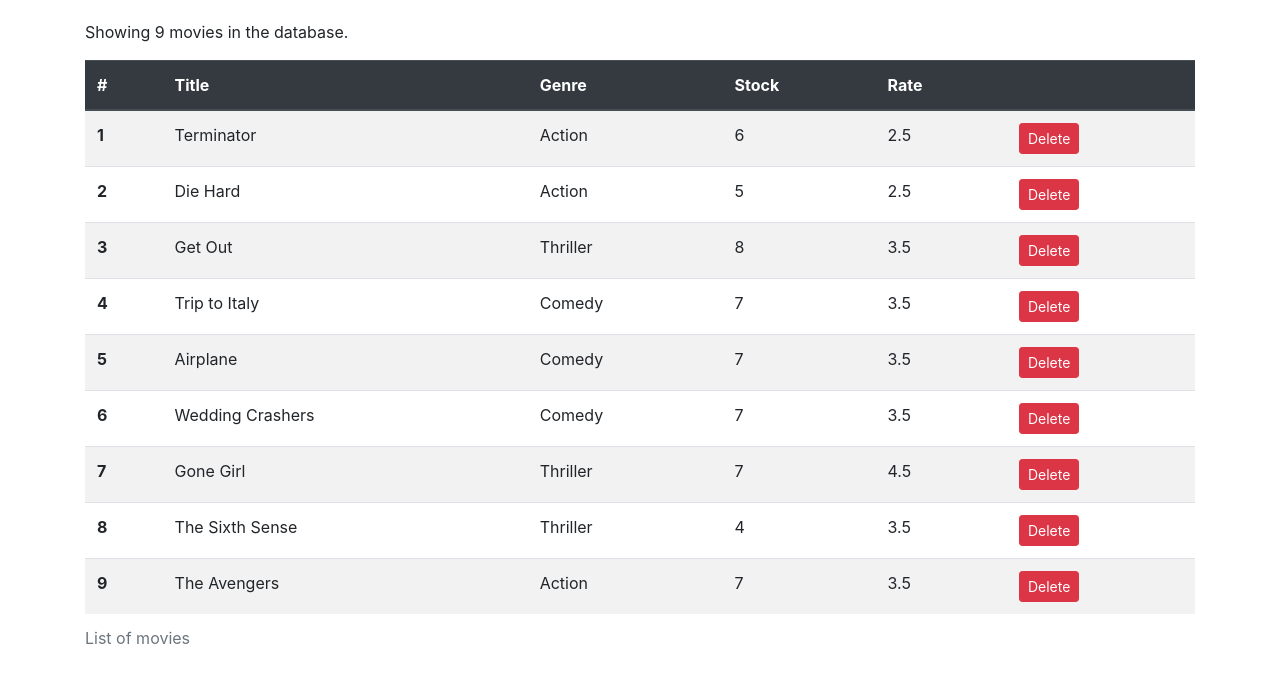
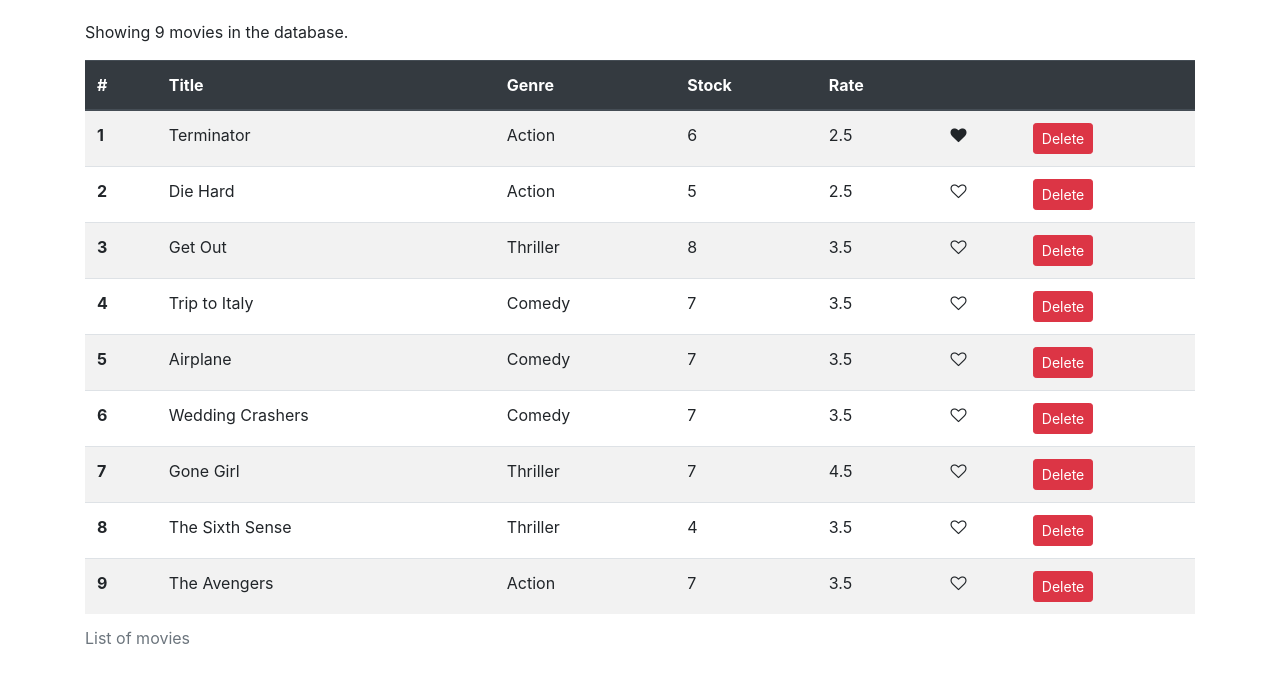
Before and after one commit to aminsoheyli/JavaScript-Projects, a React (Create React App) app: page / in a window 1280 px wide. Shown: the top 682 px of the page. Built offline with nearby package versions, Linux system fonts and the light colour scheme.

Commit message:
Add Like component

```diff
--- /dev/null
+++ b/src/components/common/like.jsx
@@ -0,0 +1,14 @@
+import React, { Component, Fragment } from "react";
+
+const Like = (props) => {
+  const classes = props.liked ? "fa fa-heart" : "fa fa-heart-o";
+  return (
+    <i
+      onClick={props.onClick}
+      style={{ cursor: "pointer" }}
+      className={classes}
+      aria-hidden="true"
+    ></i>
+  );
+};
+export default Like;
--- a/src/components/movies.jsx
+++ b/src/components/movies.jsx
@@ -1,19 +1,27 @@
-import React, {Component, Fragment} from "react";
-import {getMovies} from "../services/fakeMovieService";
+import React, { Component, Fragment } from "react";
+import { getMovies } from "../services/fakeMovieService";
+import Like from "./common/like";
 
 class Movies extends Component {
-    state = {movies: getMovies()};
+  state = { movies: getMovies() };
 
   handleDelete = (movie) => {
     const movies = this.state.movies.filter((m) => m._id !== movie._id);
     // const newMovies = [...this.state.movies];
     // const index = newMovies.indexOf(movie);
     // newMovies.splice(index, 1);
-        this.setState({movies});
+    this.setState({ movies });
+  };
+
+  handleLike = (movie) => {
+    const movies = [...this.state.movies];
+    const index = movies.indexOf(movie);
+    movies[index].liked = !movies[index].liked;
+    this.setState({movies})
   };
 
   render() {
-        const {length: count} = this.state.movies;
+    const { length: count } = this.state.movies;
 
     if (count === 0) return <p>There are no movies in the database.</p>;
 
@@ -24,12 +32,13 @@
           <caption>List of movies</caption>
           <thead className="thead-dark">
             <tr>
-                        <th scope="col">#</th>
-                        <th scope="col">Title</th>
-                        <th scope="col">Genre</th>
-                        <th scope="col">Stock</th>
-                        <th scope="col">Rate</th>
-                        <th scope="col"/>
+              <th>#</th>
+              <th>Title</th>
+              <th>Genre</th>
+              <th>Stock</th>
+              <th>Rate</th>
+              <th />
+              <th />
             </tr>
           </thead>
           <tbody>
@@ -40,6 +49,12 @@
                 <td>{movie.genre.name}</td>
                 <td>{movie.numberInStock}</td>
                 <td>{movie.dailyRentalRate}</td>
+                <td>
+                  <Like
+                    liked={movie.liked}
+                    onClick={() => this.handleLike(movie)}
+                  />
+                </td>
                 <td>
                   <button
                     onClick={() => this.handleDelete(movie)}
--- a/src/services/fakeMovieService.js
+++ b/src/services/fakeMovieService.js
@@ -7,7 +7,8 @@
     genre: { _id: "5b21ca3eeb7f6fbccd471818", name: "Action" },
     numberInStock: 6,
     dailyRentalRate: 2.5,
-    publishDate: "2018-01-03T19:04:28.809Z"
+    publishDate: "2018-01-03T19:04:28.809Z",
+    liked: true
   },
   {
     _id: "5b21ca3eeb7f6fbccd471816",
```
Lines whose indentation alone changed are shown as unchanged.
